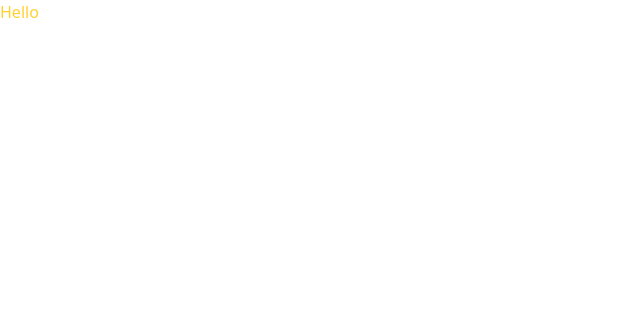
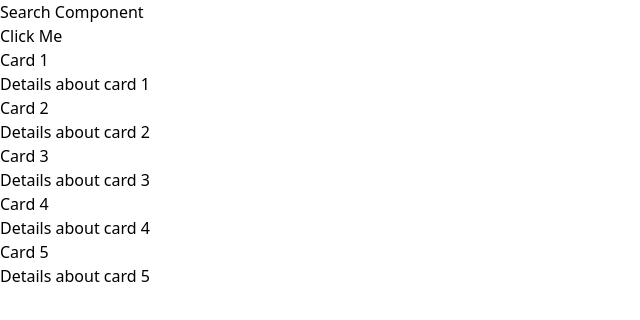
Before and after one commit to aleks6699/The-Rick-and-Morty-API, a React (Vite) app in the folder rs-react-app/: page / in a window 1280 px wide. Shown: the top 320 px of the page, without its empty margins (0-640 px from the left). Built offline with nearby package versions, Linux system fonts and the light colour scheme.

Commit message:
feat: create example components

```diff
--- a/rs-react-app/package.json
+++ b/rs-react-app/package.json
@@ -13,8 +13,10 @@
   },
   "dependencies": {
     "@tailwindcss/vite": "^4.1.11",
+    "clsx": "^2.1.1",
     "react": "^19.1.0",
     "react-dom": "^19.1.0",
+    "tailwind-merge": "^3.3.1",
     "tailwindcss": "^4.1.11"
   },
   "devDependencies": {
--- a/rs-react-app/src/App.tsx
+++ b/rs-react-app/src/App.tsx
@@ -1,5 +1,66 @@
-function App() {
-  return <div className=" text-amber-300">Hello</div>;
+import { Component } from 'react';
+
+class App extends Component {
+  render() {
+    return (
+      <div>
+        <Header />
+        <MainContent />
+      </div>
+    );
+  }
+}
+class Header extends Component {
+  render() {
+    return (
+      <header>
+        <InputSearch />
+        <Button />
+      </header>
+    );
+  }
+}
+class InputSearch extends Component {
+  render() {
+    return (
+      <div>
+        <h2>Search Component</h2>
+      </div>
+    );
+  }
+}
+class Button extends Component {
+  render() {
+    return <button>Click Me</button>;
+  }
+}
+
+class MainContent extends Component {
+  render() {
+    return (
+      <main>
+        <ul>
+          {[1, 2, 3, 4, 5].map((item) => (
+            <CardItem key={item} item={item} />
+          ))}
+        </ul>
+      </main>
+    );
+  }
+}
+interface CardsProps {
+  item: number;
+}
+
+class CardItem extends Component<CardsProps> {
+  render() {
+    return (
+      <li>
+        <h3>Card {this.props.item}</h3>
+        <p>Details about card {this.props.item}</p>
+      </li>
+    );
+  }
 }
 
 export default App;
--- /dev/null
+++ b/rs-react-app/src/utils/class-names.ts
@@ -0,0 +1,6 @@
+import { type ClassValue, clsx } from 'clsx';
+import { twMerge } from 'tailwind-merge';
+
+export const cn = (...inputs: ClassValue[]) => {
+  return twMerge(clsx(inputs));
+};
```
Also changed, not shown: rs-react-app/src/components/Header.tsx (added), 1 other file (tests, documents, lock files or other folders).
